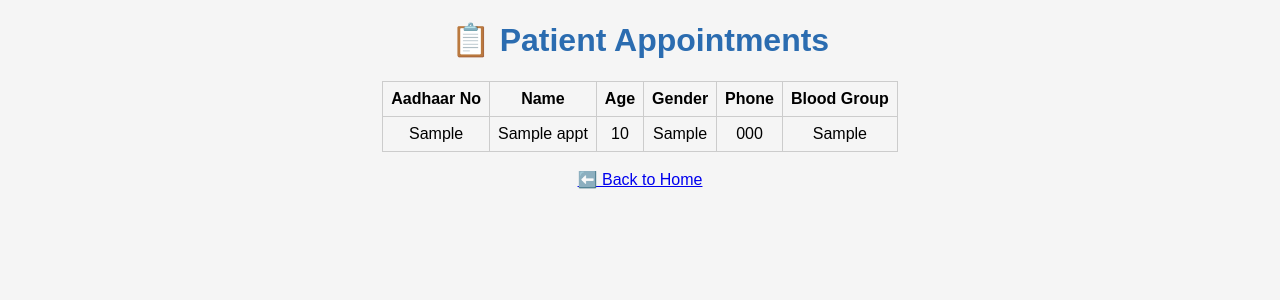
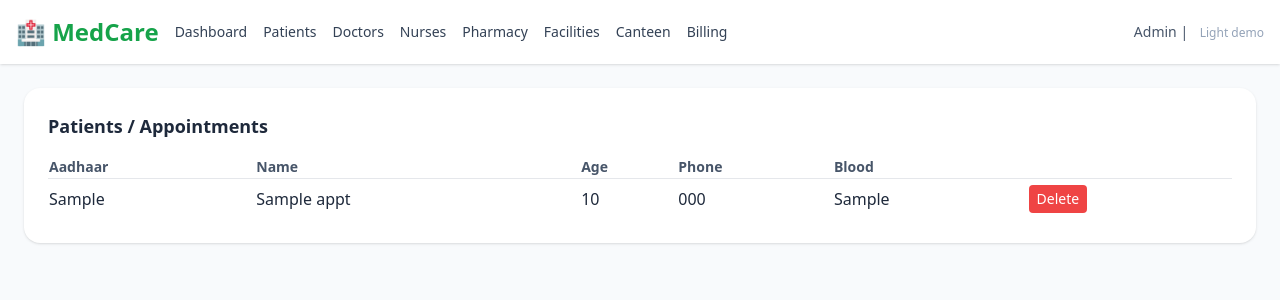
Before and after one commit to SargamS/hospital-management-system, a Flask app: page /appointments in a window 1280 px wide. Shown: the top 300 px of the page. Run offline with Flask 3, Linux system fonts and the light colour scheme; tables that the repository leaves empty hold one stand-in row (values such as "Sample post"); some libraries are stand-ins or nearby versions.

Commit message:
Update appointments.html

```diff
--- a/templates/appointments.html
+++ b/templates/appointments.html
@@ -1,45 +1,27 @@
-<!DOCTYPE html>
-<html lang="en">
-<head>
-  <meta charset="UTF-8">
-  <title>Appointments - Hospital Management System</title>
-  <link rel="stylesheet" href="{{ url_for('static', filename='style.css') }}">
-</head>
-<body>
-  <div class="container">
-    <h1>📋 Patient Appointments</h1>
-
-    {% if data %}
-    <table>
-      <thead>
-        <tr>
-          <th>Aadhaar No</th>
-          <th>Name</th>
-          <th>Age</th>
-          <th>Gender</th>
-          <th>Phone</th>
-          <th>Blood Group</th>
-        </tr>
+{% extends "base.html" %}
+{% block content %}
+<div class="bg-white rounded-2xl p-6 shadow">
+  <h2 class="text-lg font-semibold">Patients / Appointments</h2>
+  <table class="min-w-full mt-4">
+    <thead class="text-left text-sm text-slate-600">
+      <tr><th>Aadhaar</th><th>Name</th><th>Age</th><th>Phone</th><th>Blood</th><th></th></tr>
     </thead>
     <tbody>
-        {% for row in data %}
-        <tr>
-          <td>{{ row[0] }}</td>
-          <td>{{ row[1] }}</td>
-          <td>{{ row[2] }}</td>
-          <td>{{ row[3] }}</td>
-          <td>{{ row[4] }}</td>
-          <td>{{ row[5] }}</td>
+      {% for r in data %}
+      <tr class="border-t">
+        <td class="py-2">{{ r.idno }}</td>
+        <td>{{ r.name }}</td>
+        <td>{{ r.age }}</td>
+        <td>{{ r.phone }}</td>
+        <td>{{ r.bg }}</td>
+        <td>
+          <form method="post" action="{{ url_for('delete_patient', idno=r.idno) }}" onsubmit="return confirm('Delete patient?')">
+            <button class="px-2 py-1 text-sm bg-red-500 text-white rounded">Delete</button>
+          </form>
+        </td>
       </tr>
       {% endfor %}
     </tbody>
   </table>
-    {% else %}
-      <p>No appointments found yet.</p>
-    {% endif %}
-
-    <br>
-    <a href="/">⬅️ Back to Home</a>
 </div>
-</body>
-</html>
+{% endblock %}
```
Lines whose indentation alone changed are shown as unchanged.
